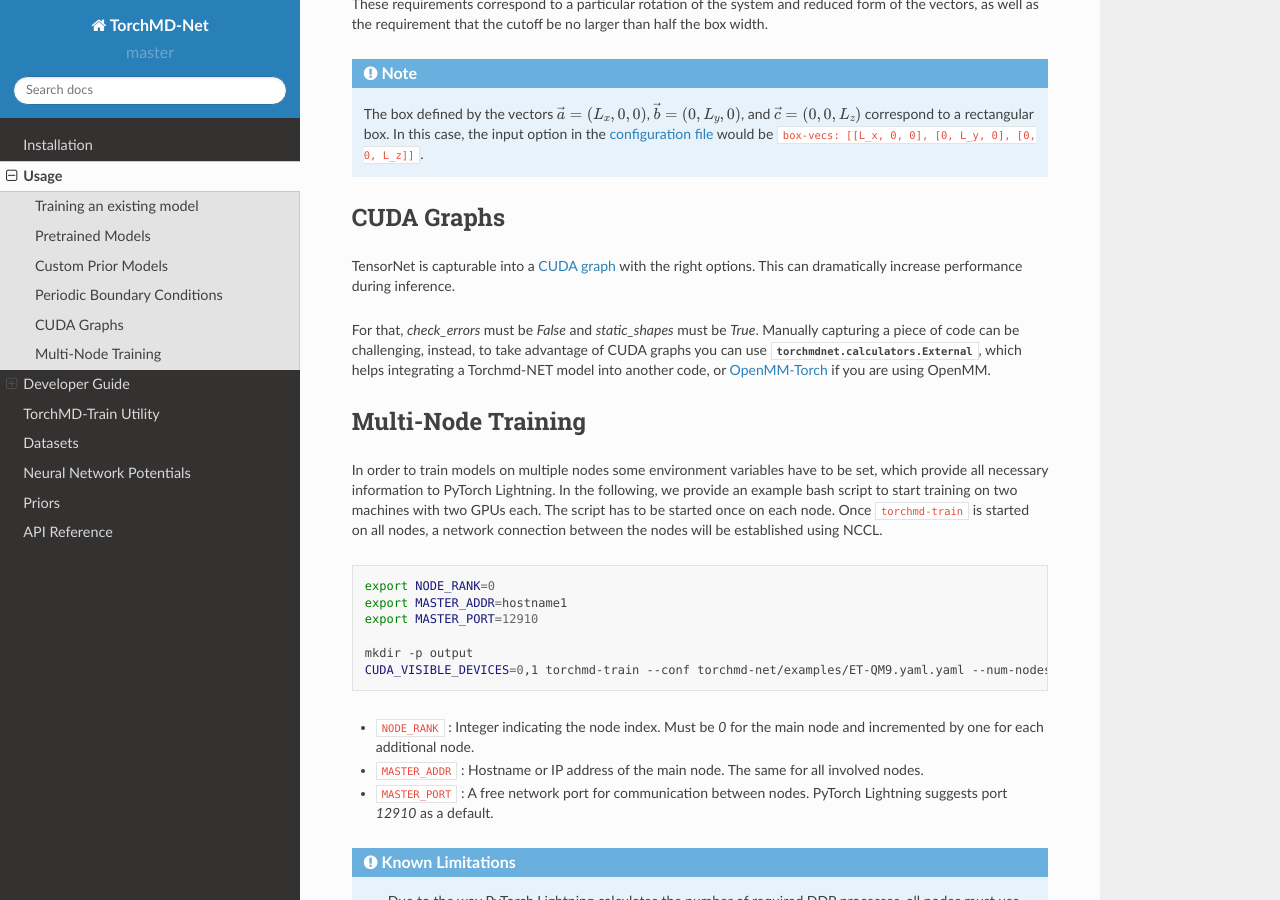
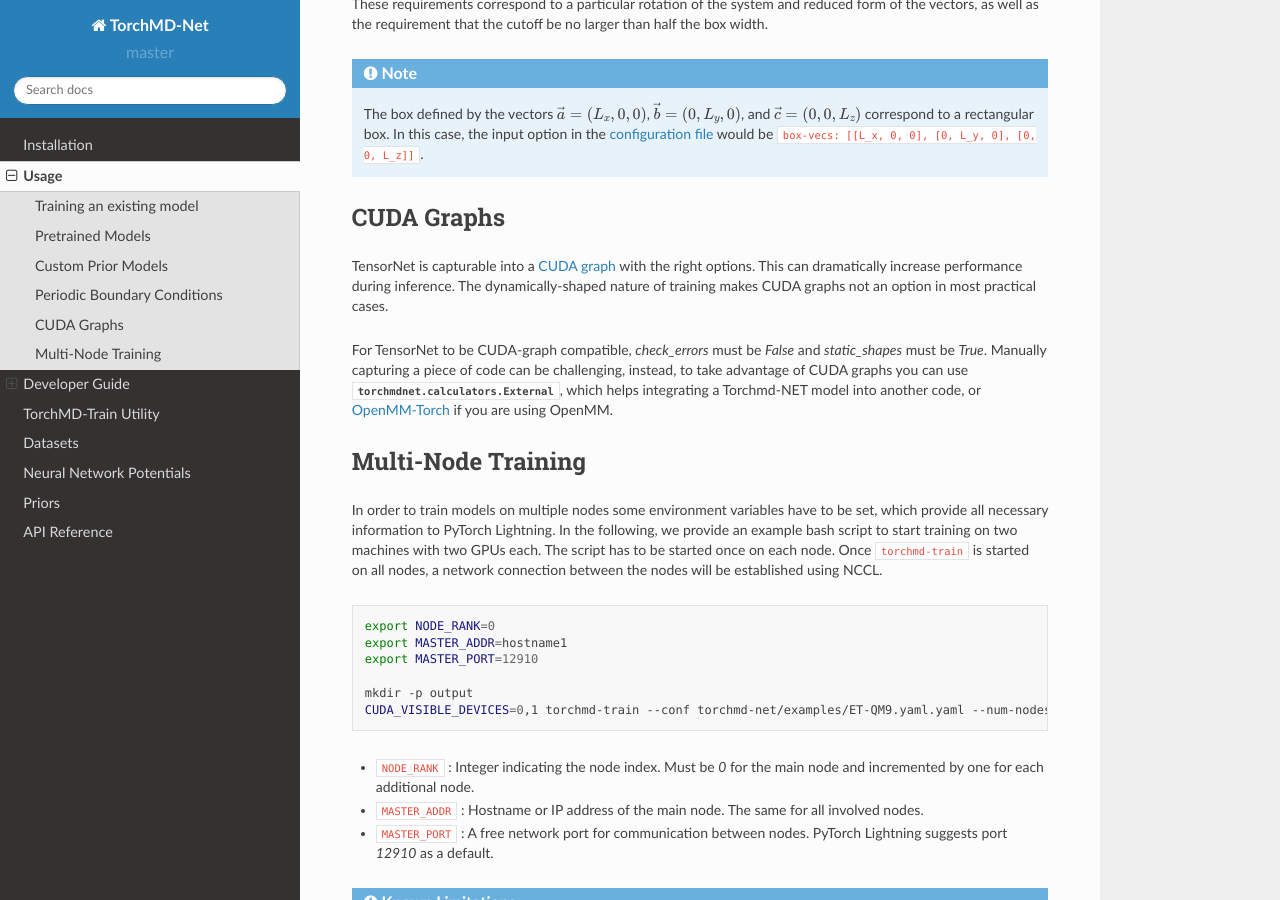
Before and after one commit to torchmd/torchmd-net, a Sphinx documentation site: the page built from docs/source/usage.rst, in a window 1280 px wide and 900 px high, scrolled down 1344 px. Built offline with Sphinx 7.4.7 and the Read the Docs theme 2.0.0, drawn with Linux system fonts in a browser that asks for light colours.

Commit message:
Small changes

```diff
--- a/docs/source/usage.rst
+++ b/docs/source/usage.rst
@@ -66,9 +66,9 @@
 CUDA Graphs
 ============
 
-TensorNet is capturable into a `CUDA graph <https://developer.nvidia.com/blog/cuda-graphs/>`_ with the right options. This can dramatically increase performance during inference.
+TensorNet is capturable into a `CUDA graph <https://developer.nvidia.com/blog/cuda-graphs/>`_ with the right options. This can dramatically increase performance during inference. The dynamically-shaped nature of training makes CUDA graphs not an option in most practical cases.
 
-For that, `check_errors` must be `False` and `static_shapes` must be `True`. Manually capturing a piece of code can be challenging, instead, to take advantage of CUDA graphs you can use :py:mod:`torchmdnet.calculators.External`, which helps integrating a Torchmd-NET model into another code, or `OpenMM-Torch <https://github.com/openmm/openmm-torch>`_ if you are using OpenMM.
+For TensorNet to be CUDA-graph compatible, `check_errors` must be `False` and `static_shapes` must be `True`. Manually capturing a piece of code can be challenging, instead, to take advantage of CUDA graphs you can use :py:mod:`torchmdnet.calculators.External`, which helps integrating a Torchmd-NET model into another code, or `OpenMM-Torch <https://github.com/openmm/openmm-torch>`_ if you are using OpenMM.
 
 
 
```
